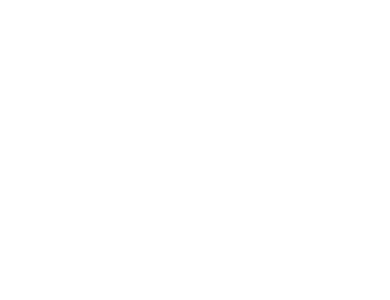
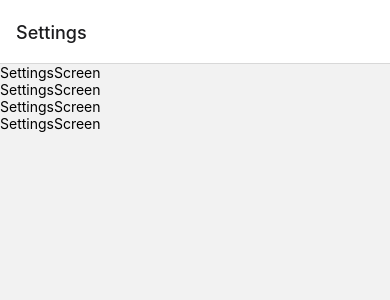
Before and after one commit to juanfacundotam/native-curso, a React Native app: screen / in a window 390 px wide. Shown: the top 300 px of the page. Built offline with nearby package versions, Linux system fonts and the light colour scheme.

Commit message:
Update App.js

```diff
--- a/App.js
+++ b/App.js
@@ -6,20 +6,20 @@
 import Saludar from "./src/components/Saludar";
 
 import NavigationStack from "./src/navigation/NavigationStack";
-// import NavigationDrawer from "./src/navigation/NavigationDrawer";
+import NavigationDrawer from "./src/navigation/NavigationDrawer";
 
 export default function App() {
   return (
+    // <View style={styles.container}>
+    //   <LoginForm />
+    //   <Saludar name="Tomas" apellido="Perez" />
+    //   <Saludar name="Pedro" />
+    //   <Saludar name="Juan" />
+    // </View>
+
     <NavigationContainer>
-      {/* <View style={styles.container}> */}
-        {/* <Text>Open sssss</Text> */}
-        {/* <LoginForm />
-        <Saludar name="Tomas" apellido="Perez" />
-        <Saludar name="Pedro" />
-        <Saludar name="Juan" />
-        <NavigationStack/>
-        {/* <StatusBar style="auto" /> */}
-      {/* </View> */}
+      <NavigationStack />
+      {/* <NavigationDrawer /> */}
     </NavigationContainer>
   );
 }
```
